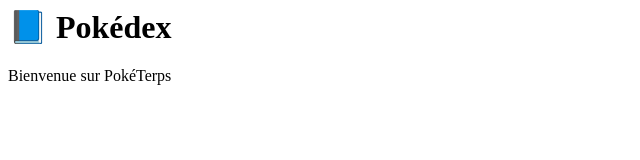
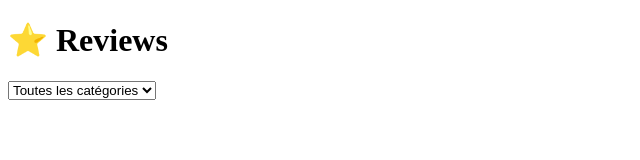
Before and after one commit to colpuxase-art/poketerps, a website: page public/index.html in a window 1280 px wide. Shown: the whole page, without its empty margins (0-640 px from the left). Drawn offline with Linux system fonts and the light colour scheme; files that its build step writes are made by us from their sources.

Commit message:
Add files via upload

```diff
--- a/public/index.html
+++ b/public/index.html
@@ -1,2 +1,27 @@
-<h1>📘 Pokédex</h1>
-<p>Bienvenue sur PokéTerps</p>
+<!DOCTYPE html>
+<html lang="fr">
+<head>
+  <meta charset="UTF-8">
+  <title>Reviews</title>
+  <meta name="viewport" content="width=device-width, initial-scale=1.0">
+  <link rel="stylesheet" href="style.css">
+</head>
+<body>
+
+<header>
+  <h1>⭐ Reviews</h1>
+
+  <select id="filter">
+    <option value="all">Toutes les catégories</option>
+    <option value="weed">🌿 Weed</option>
+    <option value="hash">🟫 Hash</option>
+    <option value="extraction">💎 Extraction</option>
+  </select>
+</header>
+
+<main id="cards"></main>
+
+<script src="data.js"></script>
+<script src="app.js"></script>
+</body>
+</html>
```
